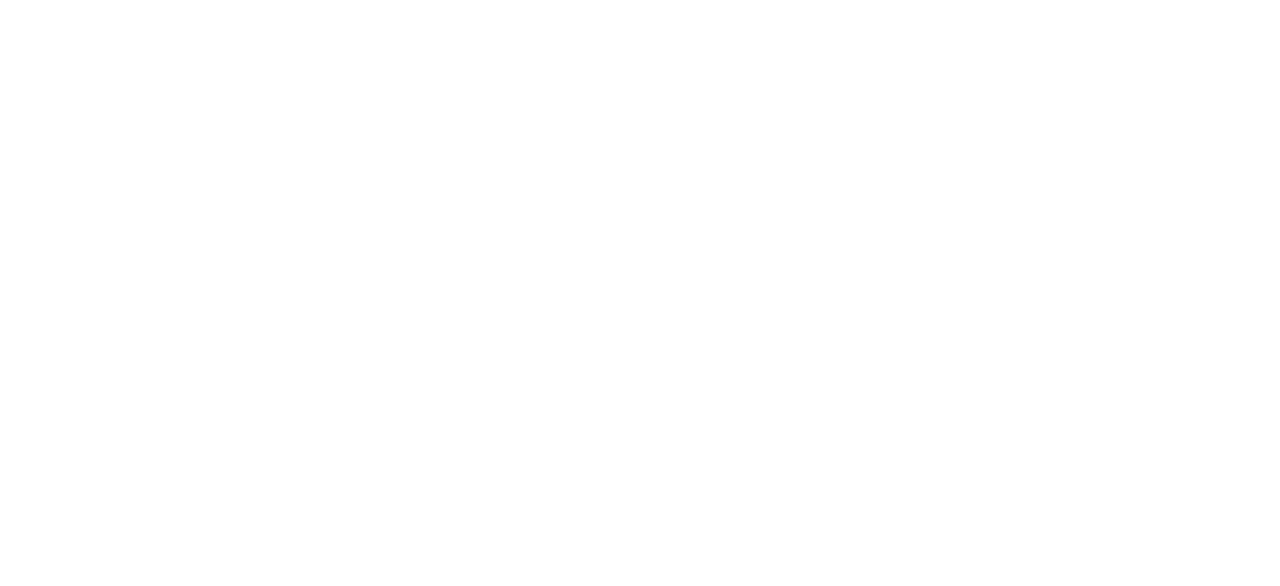
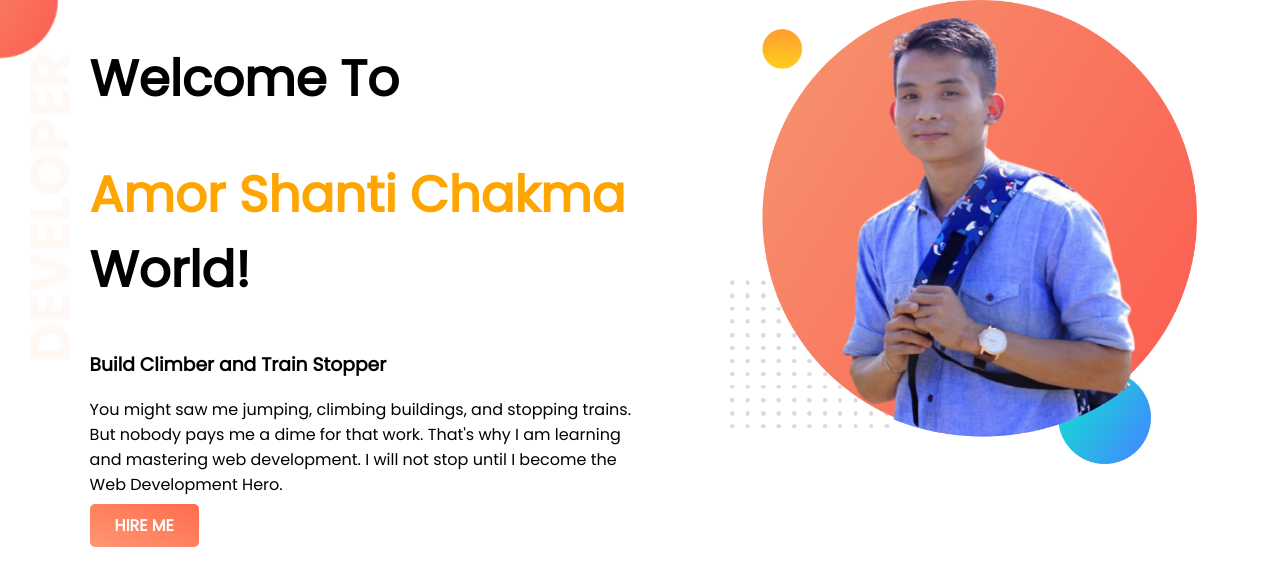
Before and after one commit to aspinchakma/amor-shanti-portfolio, a plain HTML site: page index.html in a window 1280 px wide. Drawn offline with Linux system fonts and the light colour scheme.

Commit message:
completed top section

```diff
--- a/index.html
+++ b/index.html
@@ -6,11 +6,29 @@
     <meta http-equiv="X-UA-Compatible" content="IE=edge">
     <meta name="viewport" content="width=device-width, initial-scale=1.0">
     <title>My Portfolio Website</title>
+    <link rel="preconnect" href="https://fonts.googleapis.com">
+    <link rel="preconnect" href="https://fonts.gstatic.com" crossorigin>
+    <link href="https://fonts.googleapis.com/css2?family=Poppins&display=swap" rel="stylesheet">
     <link rel="stylesheet" type="text/css" href="style.css">
 </head>
 
 <body>
-
+    <section class="top-section">
+        <div class="half-width">
+            <h1>Welcome To</h1>
+            <h1><span class="amor-shanti">Amor Shanti Chakma</span> World!</h1>
+            <h3>Build Climber and Train Stopper</h3>
+            <p>You might saw me jumping, climbing buildings, and stopping trains. But nobody pays me a dime for that
+                work.
+                That's why I am learning and mastering web development. I will not stop until I become the Web
+                Development Hero.
+            </p>
+            <a class="hire-button" target="_blank" href="#">HIRE ME</a>
+        </div>
+        <div class="half-width">
+            <img src="important-photos/my-bg (1).png" alt="">
+        </div>
+    </section>
 </body>
 
 </html>
--- a/style.css
+++ b/style.css
@@ -0,0 +1,30 @@
+body{
+    font-family: 'Poppins', sans-serif;
+    margin:0;
+}
+h1{
+    font-size:50px;
+}
+.top-section{
+    display: flex;
+    background-image: url(images/top-banner.png);
+    background-repeat: no-repeat;
+}
+.half-width{
+    width:50%;
+    padding-left:7%;
+}
+.half-width img{
+    width:85%;
+}
+.amor-shanti{
+    color:#FFA500;
+}
+.hire-button{
+    text-decoration:none;
+    color:white;
+    font-weight:700;
+    background-image:linear-gradient(to bottom left, #FF6C4E, #FF9772);
+    padding:10px 25px;
+    border-radius:5px;
+}
```
